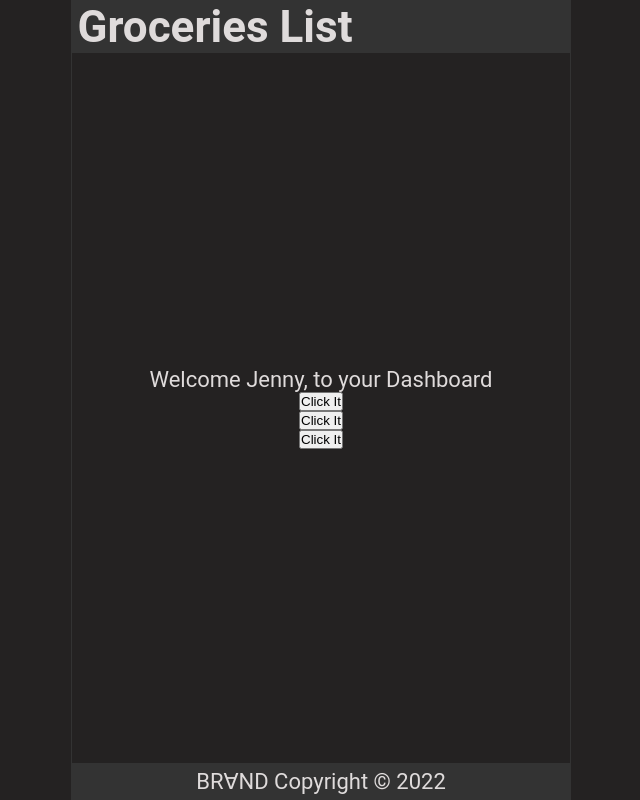
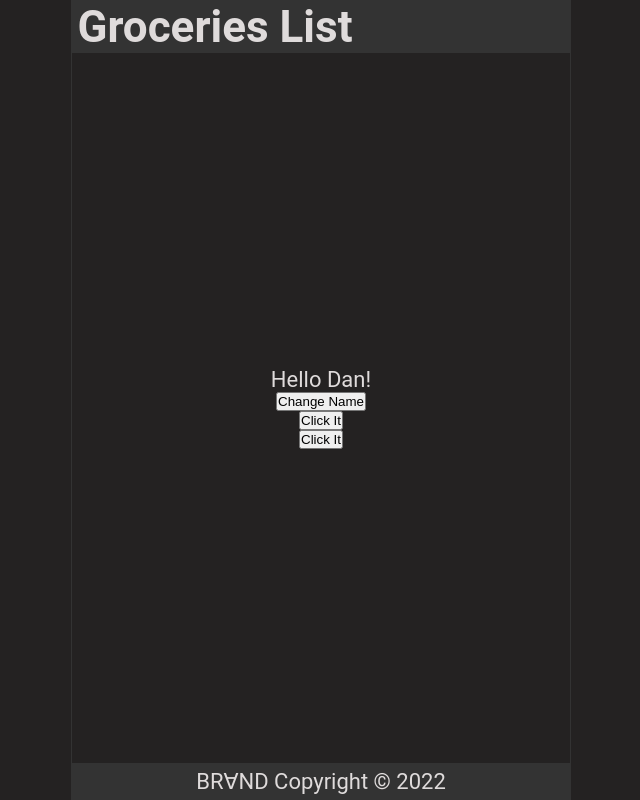
Before and after one commit to peakacode/react-basic, a React (Create React App) app: page / in a window 1280 px wide. Shown: the whole page, without its empty margins (319-959 px from the left). Built offline with nearby package versions, Linux system fonts and the light colour scheme.

Commit message:
06 useState Hook

```diff
--- a/src/Content.js
+++ b/src/Content.js
@@ -1,32 +1,32 @@
-import React from 'react'
+import { useState } from 'react'
 
 const Content = () => {
+  const [name, setName] = useState('Dan')
+  const [count, setCount] = useState(0)
+
   const handleNameChange = () => {
     const names = ['Dan', 'Jenny', 'Lloyd']
     const int = Math.floor(Math.random() * 3);
-    return names[int];
+    setName(names[int]);
   }
 
   const handleClick = () => {
-    console.log('You clicked it')
+    setCount(count + 1)
+    setCount(count + 1)
+    console.log(count)
   }
 
   const handleClick2 = (name) => {
-    console.log(`${name} was clicked`)
-  }
-
-  const handleClick3 = (e) => {
-    console.log(e);
-    console.log(e.target);
-    console.log(e.target.innerText);
+    console.log(count)
   }
 
   return (
     <main>
-      <p onDoubleClick={handleClick}>Welcome {handleNameChange()}, to your Dashboard</p>
+      <p onDoubleClick={handleClick}>Hello {name}!</p>
+
+      <button onClick={handleNameChange}>Change Name</button>
       <button onClick={handleClick}>Click It</button>
-      <button onClick={() => handleClick2('Dan')}>Click It</button>
-      <button onClick={(e) => handleClick3(e)}>Click It</button>
+      <button onClick={handleClick2}>Click It</button>
     </main>
   )
 }
```
